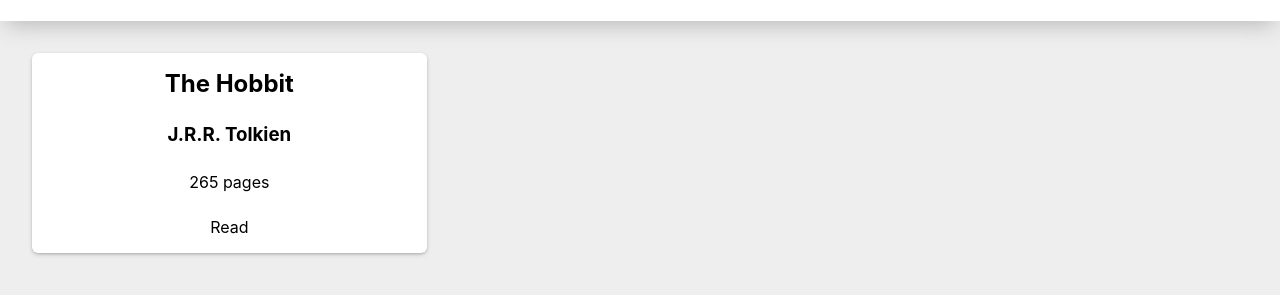
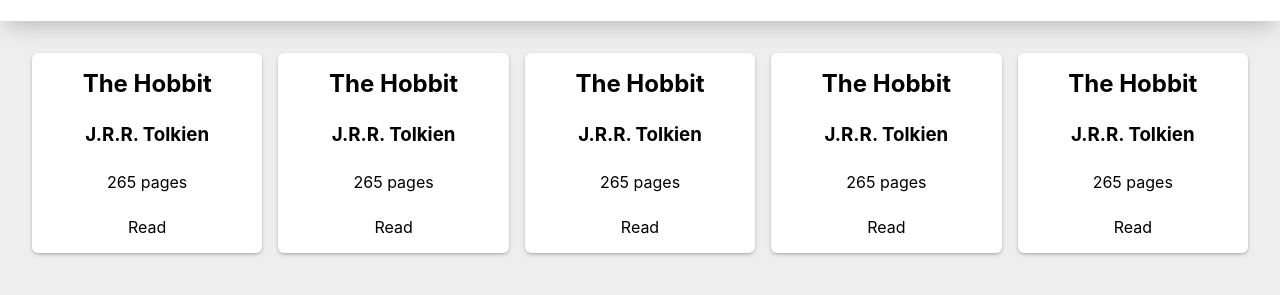
Before and after one commit to Kevasmi/library-app, a plain HTML site: page index.html in a window 1280 px wide. Shown: the part 75-370 px from the top of the page. Drawn offline with Linux system fonts and the light colour scheme.

Commit message:
Adjusted column sizing

```diff
--- a/index.html
+++ b/index.html
@@ -14,6 +14,30 @@
         <button class="new-book">+ New Book</button>
     </header>
     <main>
+        <div class="card">
+            <h2>The Hobbit</h2>
+            <h3>J.R.R. Tolkien</h3>
+            <p>265 pages</p>
+            <p>Read</p>
+        </div>
+        <div class="card">
+            <h2>The Hobbit</h2>
+            <h3>J.R.R. Tolkien</h3>
+            <p>265 pages</p>
+            <p>Read</p>
+        </div>
+        <div class="card">
+            <h2>The Hobbit</h2>
+            <h3>J.R.R. Tolkien</h3>
+            <p>265 pages</p>
+            <p>Read</p>
+        </div>
+        <div class="card">
+            <h2>The Hobbit</h2>
+            <h3>J.R.R. Tolkien</h3>
+            <p>265 pages</p>
+            <p>Read</p>
+        </div>
         <div class="card">
             <h2>The Hobbit</h2>
             <h3>J.R.R. Tolkien</h3>
--- a/styles.css
+++ b/styles.css
@@ -49,7 +49,7 @@ h1 {
 main {
     padding: 2rem;
     display: grid;
-    grid-template-columns: 1fr 1fr 1fr;
+    grid-template-columns: repeat(5, 1fr);
     grid-template-rows: repeat(auto-fit, minmax(200px, 1fr));
     gap: 1rem;
 }
```
